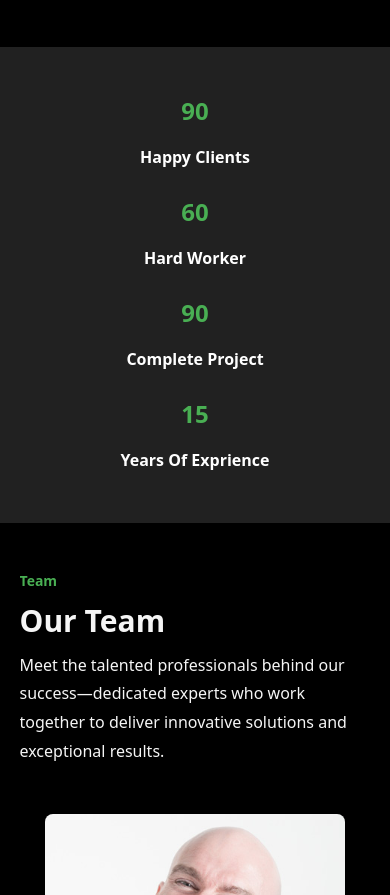
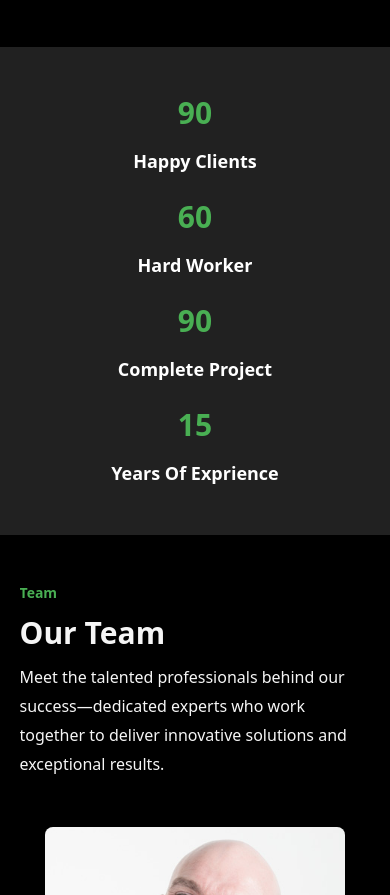
Before and after one commit to HafidhaVoideu/Techida, a Next.js app: page / in a window 390 px wide. Shown: the part 6952-7847 px from the top of the page. Built offline with nearby package versions, Linux system fonts and the light colour scheme.

Commit message:
sta fixed

```diff
--- a/src/scenes/pages/home/Statistics.tsx
+++ b/src/scenes/pages/home/Statistics.tsx
@@ -54,11 +54,11 @@ const StatisticsItem = ({ from = 0, title = "", stat: to = 90 }) => {
     <div className="capitalize text-center">
       <h2
         ref={ref}
-        className=" text-2xl :mdtext-4xl md:text-5xl text-primary font-bold mb-4"
+        className=" text-3xl md:text-5xl text-primary font-bold mb-4"
       >
         {to}
       </h2>
-      <h1 className=" text-md md:text-xl lg:text-2xl font-bold text-white">
+      <h1 className=" text-lg md:text-xl lg:text-2xl font-bold text-white">
         {title}
       </h1>
     </div>
```
